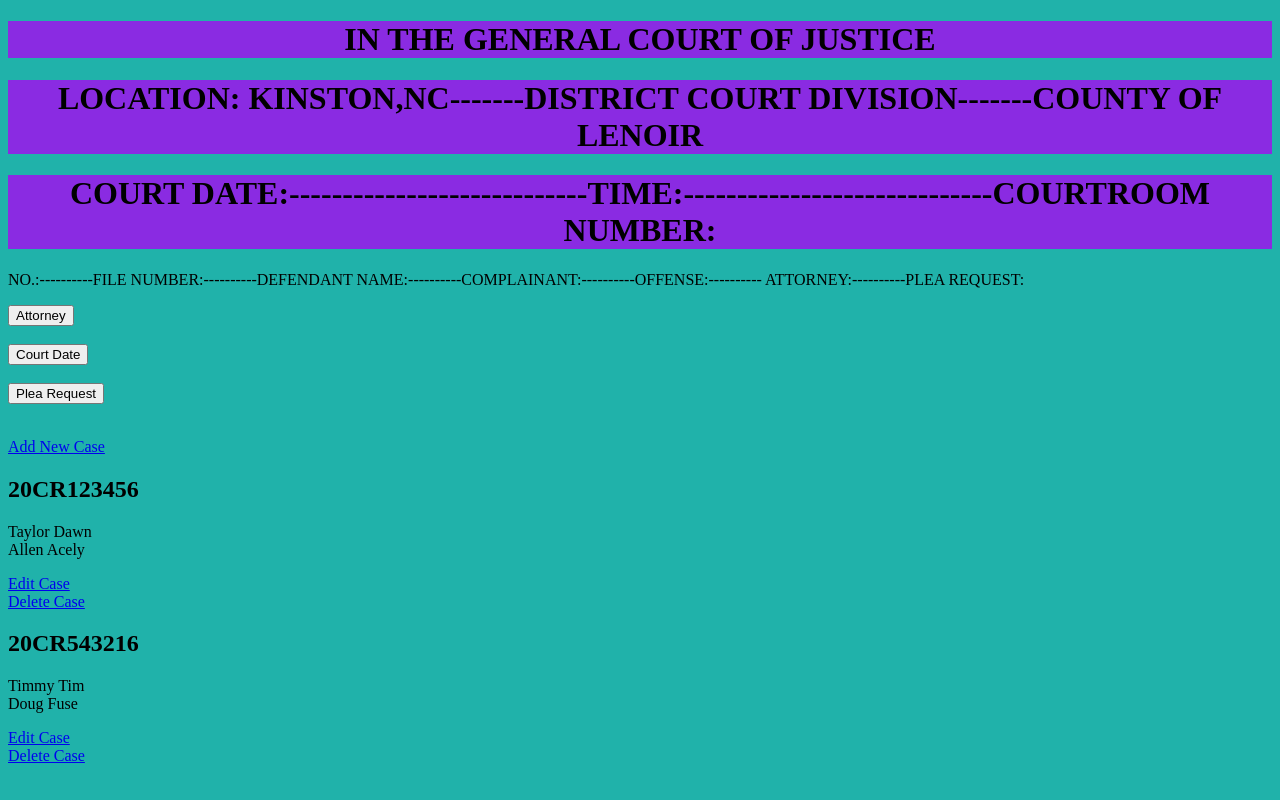
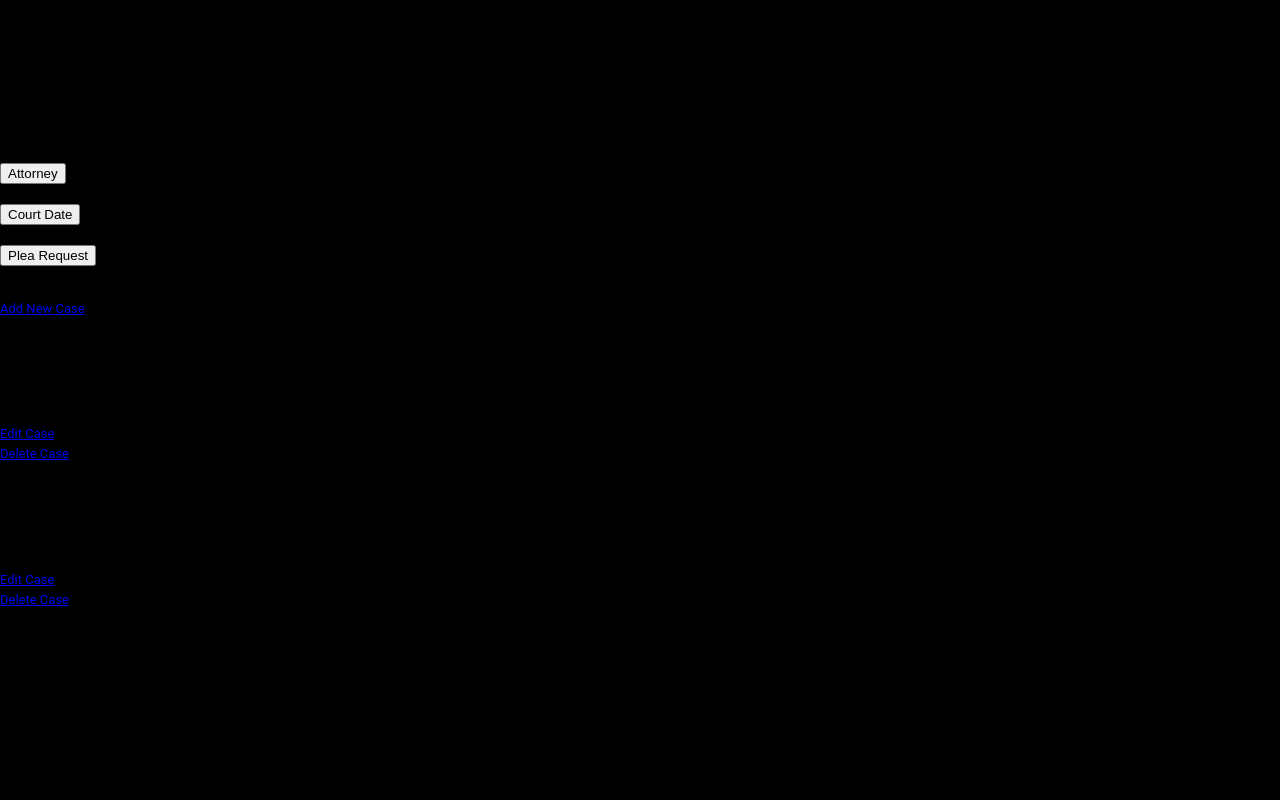
Before and after one commit to mjhow4/newattendanceapp, a Django app: page / in a window 1280 px wide. Run offline with Django 3.2, Linux system fonts and the light colour scheme; data comes from the database, SQL or seed files in the repository; both versions use the stored data as it was after the commit.

Commit message:
includes H styles

```diff
--- a/mycal/mycal/settings.py
+++ b/mycal/mycal/settings.py
@@ -11,6 +11,7 @@ https://docs.djangoproject.com/en/3.1/ref/settings/
 """
 
 from pathlib import Path
+import os
 
 # Build paths inside the project like this: BASE_DIR / 'subdir'.
 BASE_DIR = Path(__file__).resolve().parent.parent
@@ -119,3 +120,4 @@ USE_TZ = True
 # https://docs.djangoproject.com/en/3.1/howto/static-files/
 
 STATIC_URL = '/static/'
+STATICFILES_DIR = [os.path.join(BASE_DIR, 'static')]
--- a/mycal/static/css/styles.css
+++ b/mycal/static/css/styles.css
@@ -1,4 +1,20 @@
-h1 {
-    text-align: center;
-    background-color: blueviolet;
+element.style {
 }
+
+#plugin {
+    height: 100%;
+    position: absolute;
+    width: 100%;
+}
+
+body {
+        background-color: rgb(0, 0, 0);
+        color: var(--primary-text-color);
+        line-height: 154%;
+        margin: 0;
+    }
+
+body {
+        font-family: Roboto, 'Segoe UI', Tahoma, sans-serif;
+        font-size: 81.25%;
+    }
--- a/mycal/templates/attend/list_cases.html
+++ b/mycal/templates/attend/list_cases.html
@@ -2,11 +2,29 @@
 
 {% block content %}
 <style>
-    body {background-color: lightseagreen;}
-    h1   {color: black;}
-    h1 {text-align: center;}
-    p    {color: black;}
-    </style>
+    element.style {
+}
+
+#plugin {
+    height: 100%;
+    position: absolute;
+    width: 100%;
+}
+
+body {
+        background-color: rgb(0, 0, 0);
+        color: var(--primary-text-color);
+        line-height: 154%;
+        margin: 0;
+    }
+
+body {
+        font-family: Roboto, 'Segoe UI', Tahoma, sans-serif;
+        font-size: 81.25%;
+    }
+</style>
+
+
 <h1>IN THE GENERAL COURT OF JUSTICE</h1>
 <h1>LOCATION: KINSTON,NC-------DISTRICT COURT DIVISION-------COUNTY OF LENOIR</h1>
 <h1>COURT DATE:----------------------------TIME:-----------------------------COURTROOM NUMBER:</h1>
@@ -46,4 +64,5 @@ ATTORNEY:----------PLEA REQUEST:</p>
     </div>
     {% endfor %}
 </div>
+
 {% endblock %}
--- a/mycal/templates/base.html
+++ b/mycal/templates/base.html
@@ -10,7 +10,17 @@
     {% block title %}<title>Court Cal</title>{% endblock %}
     <link rel="stylesheet" href="{% static 'css/styles.css' %}">
 </head>
-<body>
-    {% block content %}{% endblock %}
-</body>
+
+<body class="sans-serif pv3 ph2">
+    <div class="mw9 center">
+      {% block content %}
+      <nav class="menu">
+        <ul>
+            <li><a href="index.html">Home</a></li>
+            <li><a href="in-stock.html">Currently In Stock</a></li>
+            <li><a href="info.html">The Hours and Location</a></li>
+        </ul>
+    </nav>
+      {% endblock %}
+    </div>
 </html>
```
Also changed, not shown: mycal/templates/attend/index.html (added, +13 -0 lines), mycal/db.sqlite3.
